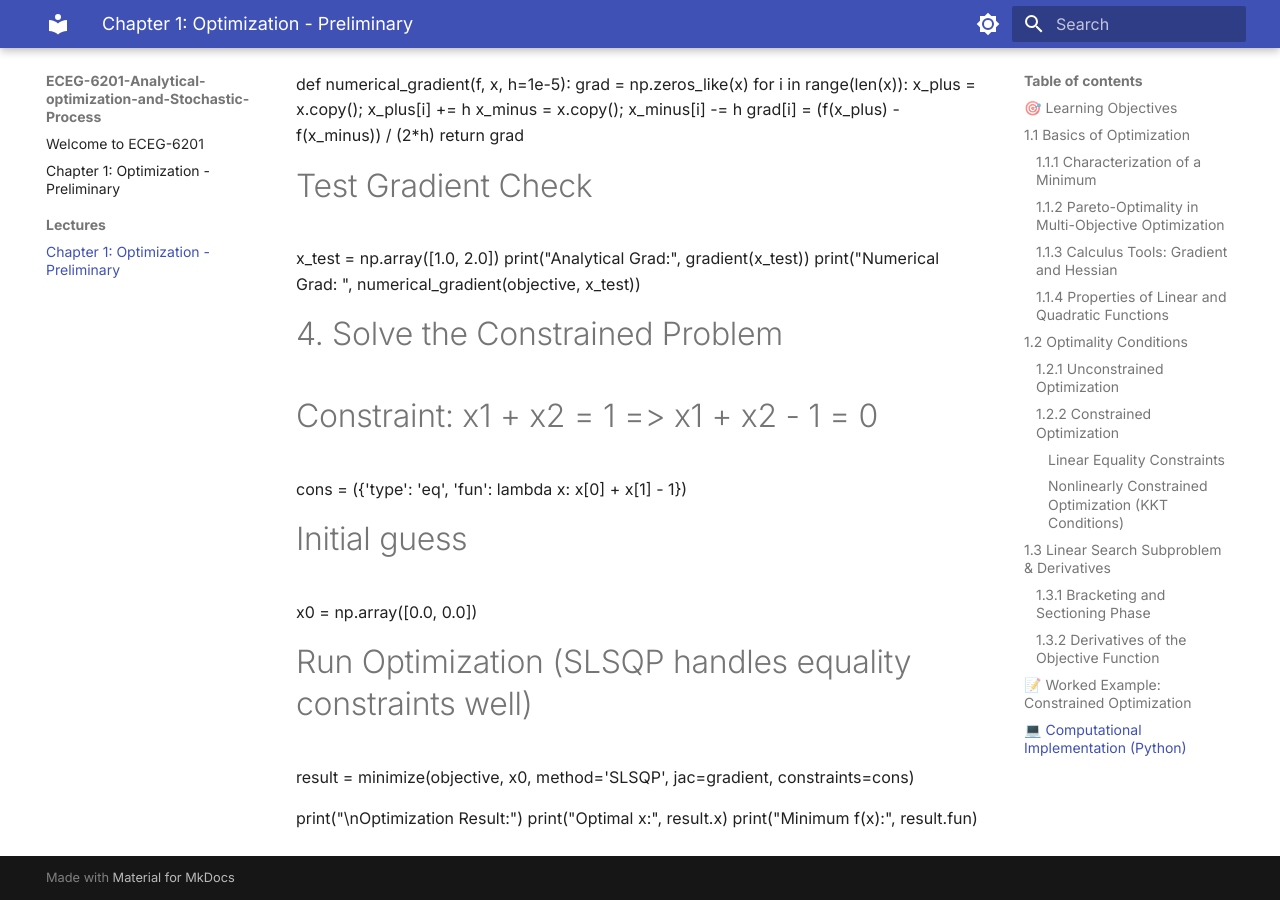
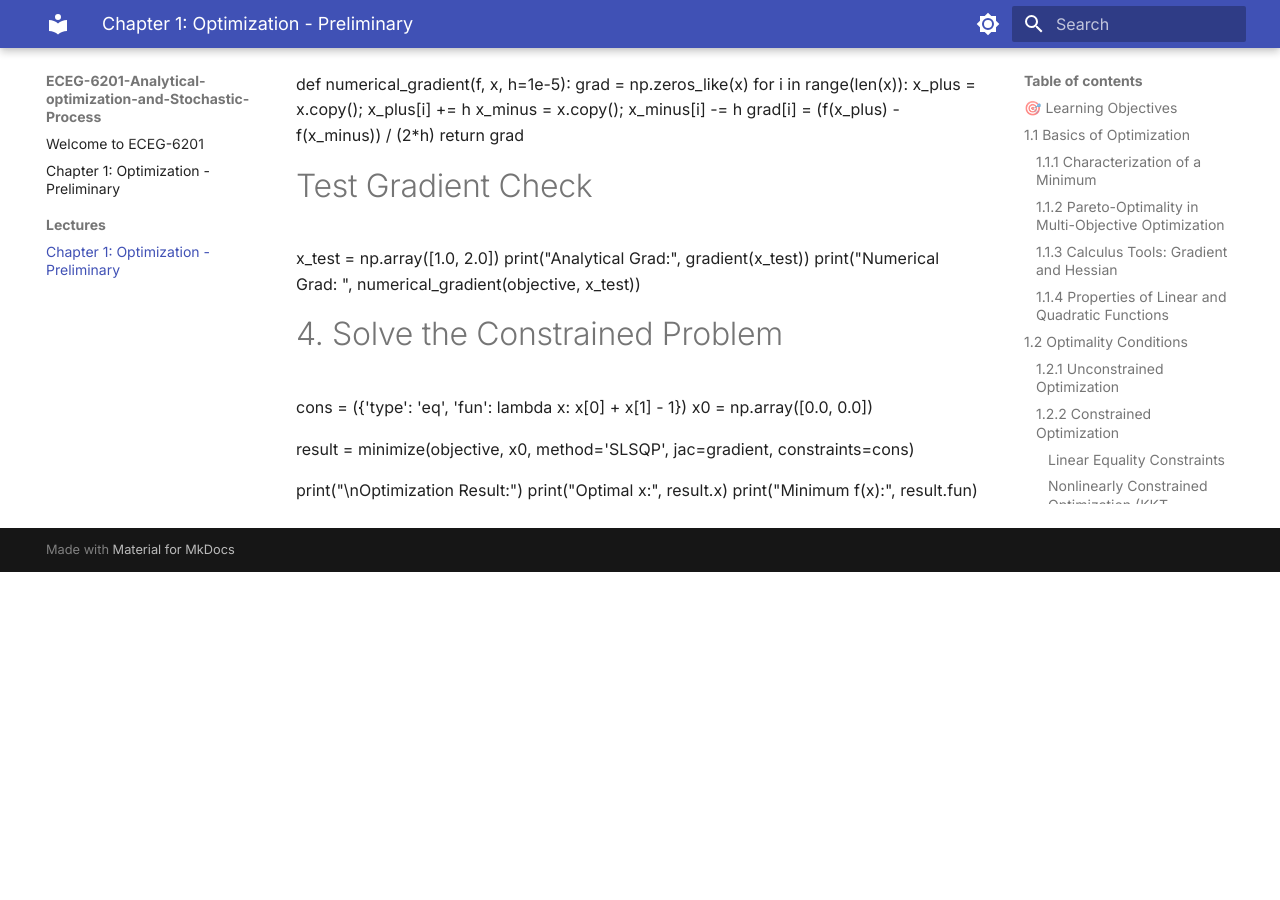
Before and after one commit to Tesfamichael-G/ECEG-6201-Analytical-optimization-and-Stochastic-Process, an MkDocs documentation site: the page built from docs/lectures/lecture_01.md, in a window 1280 px wide and 900 px high, scrolled down 5078 px. Built offline with MkDocs 1.6.1 and Material for MkDocs 9.7.7, drawn with Linux system fonts in a browser that asks for light colours; after the commit the page ends 5650 px from its top, so only the background shows below that.

Commit message:
Update lecture_01.md

```diff
--- a/docs/lectures/lecture_01.md
+++ b/docs/lectures/lecture_01.md
@@ -166,13 +166,9 @@ print("Analytical Grad:", gradient(x_test))
 print("Numerical Grad: ", numerical_gradient(objective, x_test))
 
 # 4. Solve the Constrained Problem
-# Constraint: x1 + x2 = 1  =>  x1 + x2 - 1 = 0
 cons = ({'type': 'eq', 'fun': lambda x: x[0] + x[1] - 1})
-
-# Initial guess
 x0 = np.array([0.0, 0.0])
 
-# Run Optimization (SLSQP handles equality constraints well)
 result = minimize(objective, x0, method='SLSQP', jac=gradient, constraints=cons)
 
 print("\nOptimization Result:")
```
